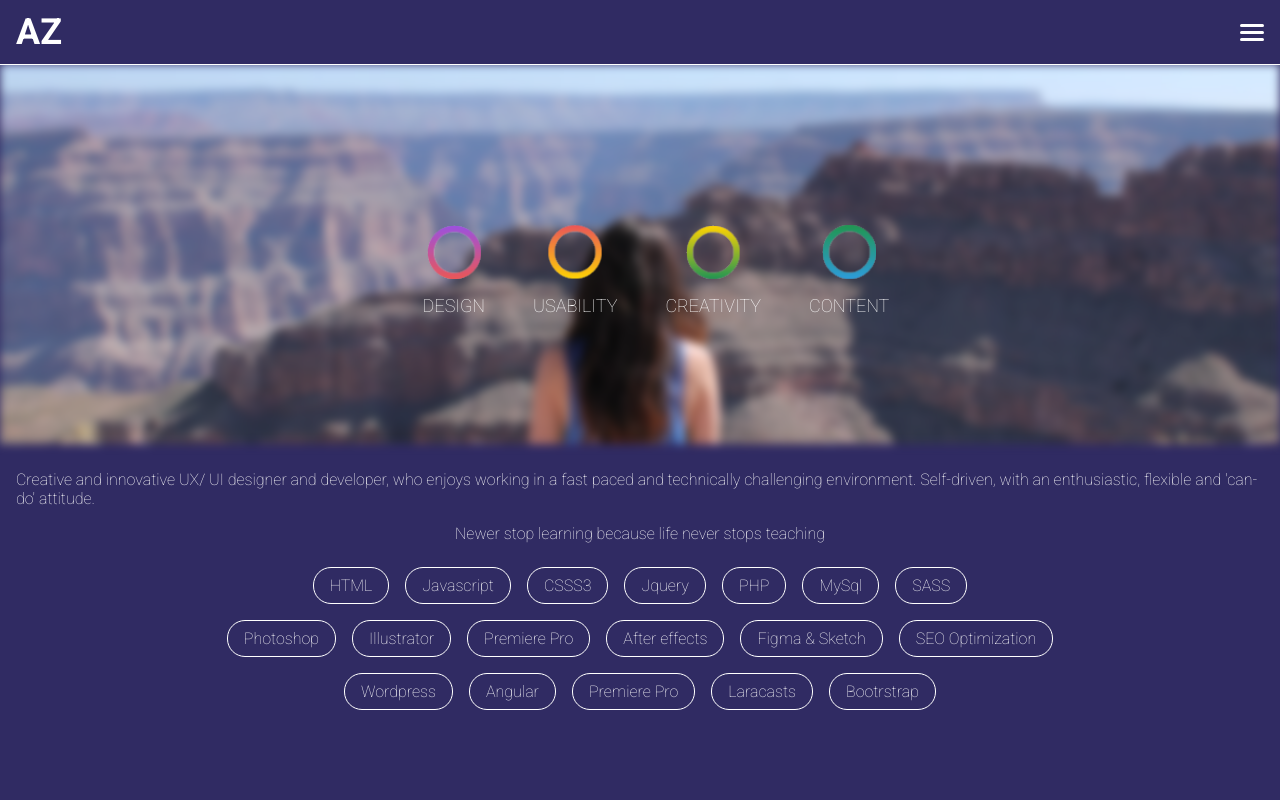
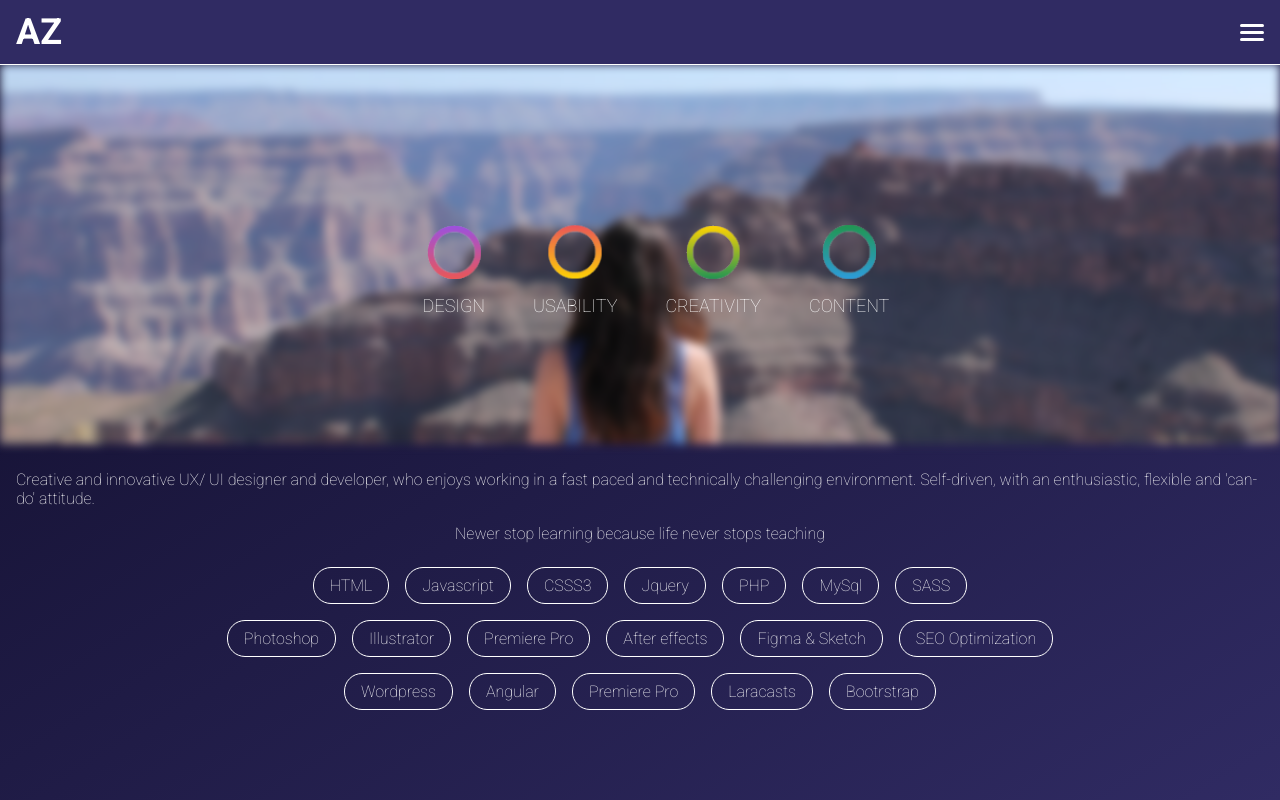
Before and after one commit to andrinja/new-portfolio, a PHP site: page /pages/about.php in a window 1280 px wide. Run offline with PHP 8.4, Linux system fonts and the light colour scheme; style sheets or scripts are compiled from the project's sources.

Commit message:
linear background added

```diff
--- a/dev/scss/modules/_content.scss
+++ b/dev/scss/modules/_content.scss
@@ -4,7 +4,7 @@
 body {
   margin: 0;
   font-family: $font;
-  background-color: $purple;
+  background: linear-gradient(to bottom right, $dark-purlple, $purple);
 }
 
 #fullpage {
```
